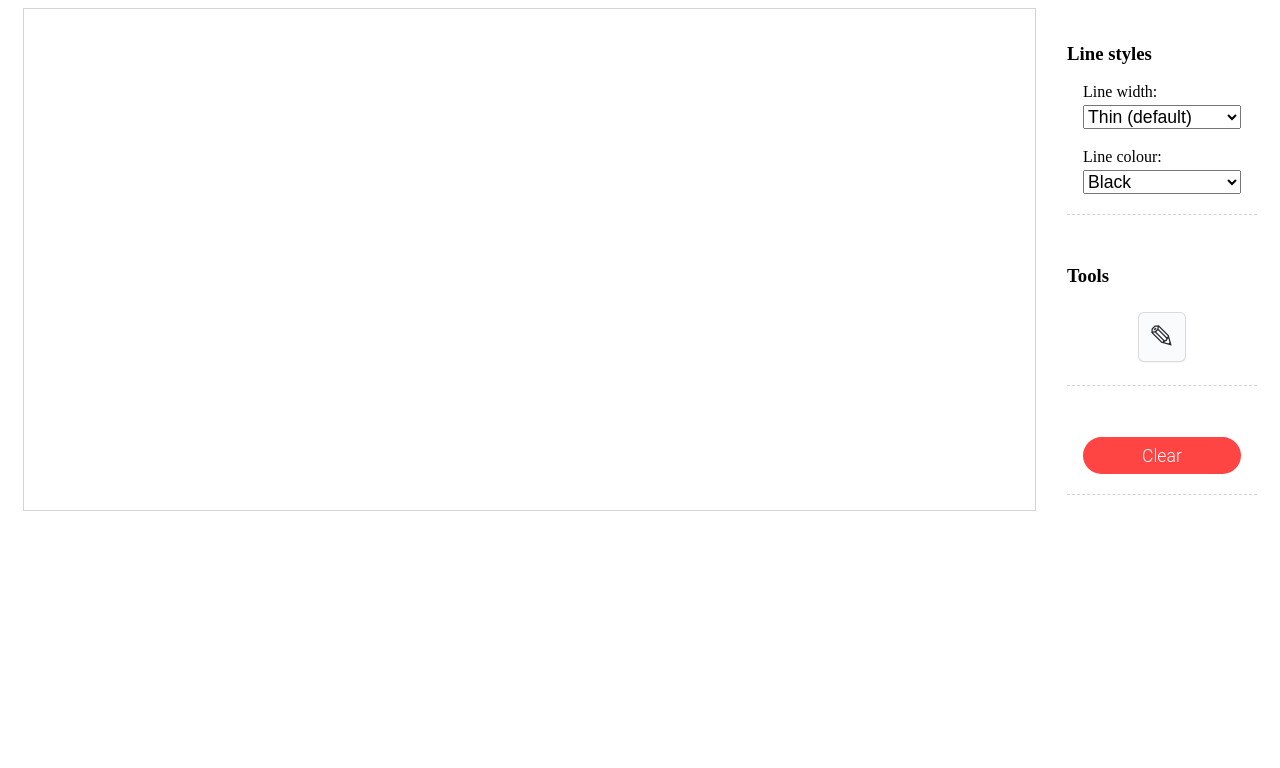
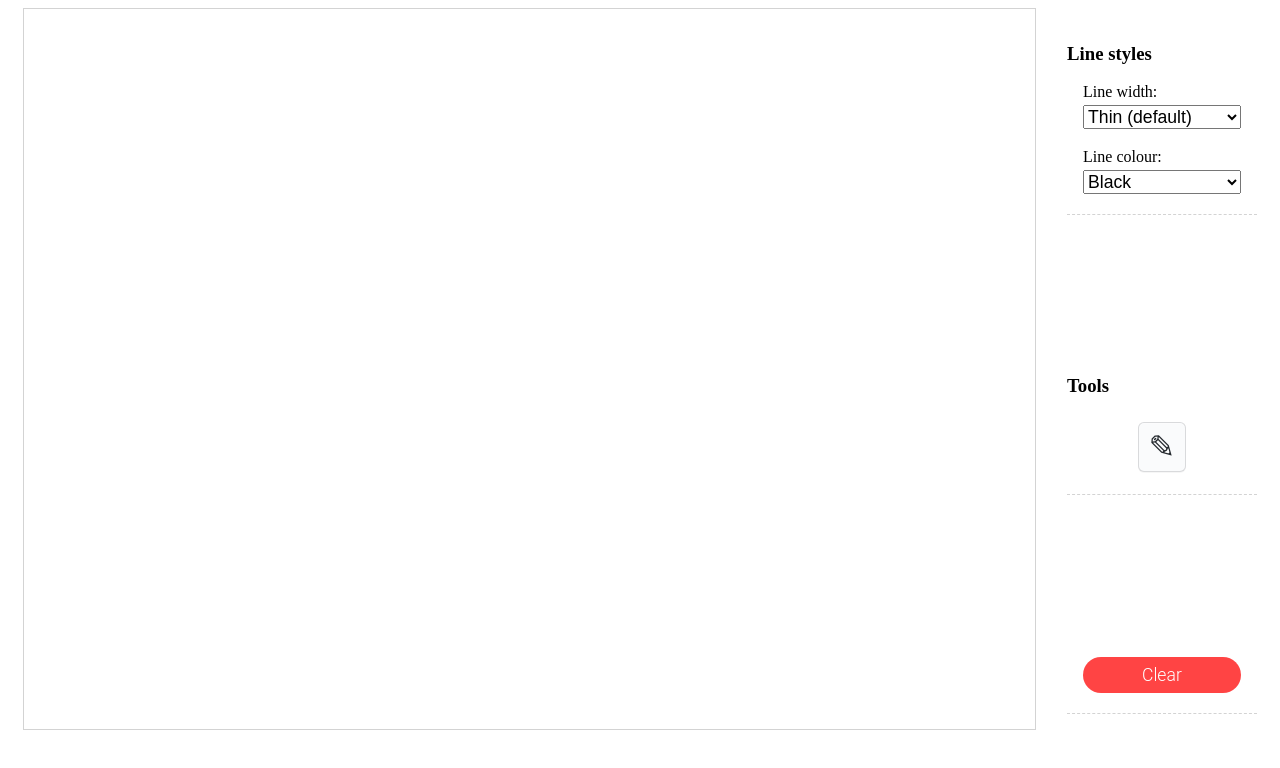
Before and after one commit to domhnall/draw, a plain HTML site: page index.html in a window 1280 px wide. Drawn offline with Linux system fonts and the light colour scheme.

Commit message:
Increase height of canvas

```diff
--- a/css/styles.css
+++ b/css/styles.css
@@ -13,7 +13,7 @@
 #draw_panel_wrapper {
   border: 1px solid lightgray;
   width: 80%;
-  max-height: 600px;
+  height: 90vh;
   position: relative;
 }
 
```
